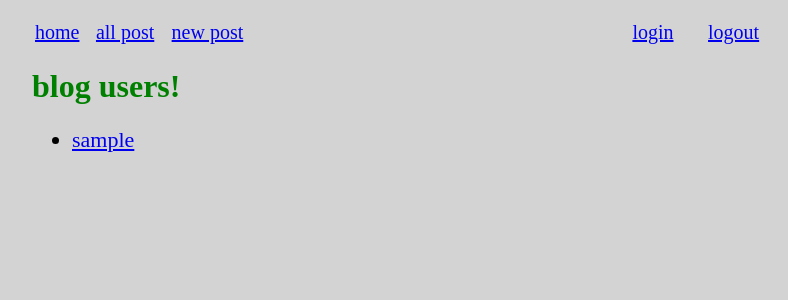
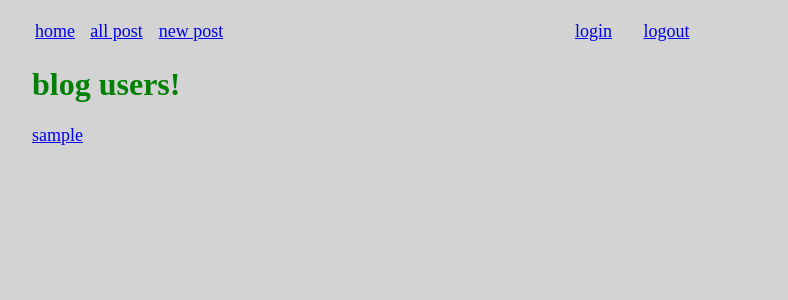
Before and after one commit to yuanjianxu/blogz, a Flask app: page / in a window 1280 px wide. Shown: the top 300 px of the page, without its empty margins (208-996 px from the left). Run offline with Flask 2, Linux system fonts and the light colour scheme; tables that the repository leaves empty hold one stand-in row (values such as "Sample post").

Commit message:
a little chang

```diff
--- a/main.py
+++ b/main.py
@@ -53,7 +53,7 @@ def login():
         if user:
             if user.password == password:
                 session['username'] = username
-                flash("Logged in")
+                flash(session['username']+" Logged in")
                 return render_template('newpost.html',title="newpost")
             else:
                 flash("User password incorrect")
@@ -111,14 +111,18 @@ def blog():
         blog_title = request.form['title']
         blog_body = request.form['body']
         if  blog_title!="" and blog_body!="":
-            new_blog = Blog(blog_title,blog_body,owner)
-            db.session.add(new_blog)
-            db.session.commit()
-            #blog_id=new_blog.id
-            #blogs = Blog.query.all()
-            users = User.query.all()
-            return render_template('blogpage.html',title="blogpage", blogs=new_blog,users=users)
-            #return render_template('blog.html',blog_id=int(blog_id), blogs=blogs,owner_name=session['username'])
+            if len(blog_title)<25 and len(blog_body)<300:
+                new_blog = Blog(blog_title,blog_body,owner)
+                db.session.add(new_blog)
+                db.session.commit()
+                blog_id=new_blog.id
+                blogs = Blog.query.filter_by(id=blog_id).all()
+                users = User.query.all()
+                return render_template('blogpage.html',title="blogpage", blogs=blogs,users=users)
+            else:
+                flash('entry title less than 25 and body less than 300!')
+                return render_template('newpost.html',title="newpost")
+
         else:
             flash('we need both a title and a body!')
             return render_template('newpost.html',title="newpost")
@@ -129,7 +133,8 @@ def blog():
         if user_id:
             blogs = Blog.query.filter_by(owner_id=user_id).all()
             users = User.query.all()
-            return render_template('blogs.html',title="blogs", blogs=blogs,users=users)
+            user = User.query.filter_by(id=user_id).first()
+            return render_template('blogs.html',title=user.username+"'blog", blogs=blogs,users=users)
         elif blog_id:
             blogs = Blog.query.filter_by(id=blog_id).all()
             users = User.query.all()
@@ -139,7 +144,7 @@ def blog():
 def list_blogs():
     blogs = Blog.query.all()
     users = User.query.all()
-    return render_template('list_blogs.html',title="list of blogs", blogs=blogs,users=users)
+    return render_template('blogs.html',title="all blogs", blogs=blogs,users=users)
 
 if __name__ == '__main__':
     app.run()
--- a/templates/base.html
+++ b/templates/base.html
@@ -13,13 +13,13 @@
             }
 
             li{
-                font-size:22px
+                font-size:18px
             }
             p{
-                font-size:22px
+                font-size:18px
             }
             tr{
-                font-size:20px
+                font-size:18px
             }
             h1,h2,h3
             {
@@ -28,6 +28,12 @@
             }
             em{
                 font-size:16px;
+            }
+            ul {
+               list-style:none;
+               list-style:none;
+               margin:0px;
+               padding:0px
             }
 
         </style>
```
Also changed, not shown: templates/list_blogs.html (deleted, +0 -18 lines).
